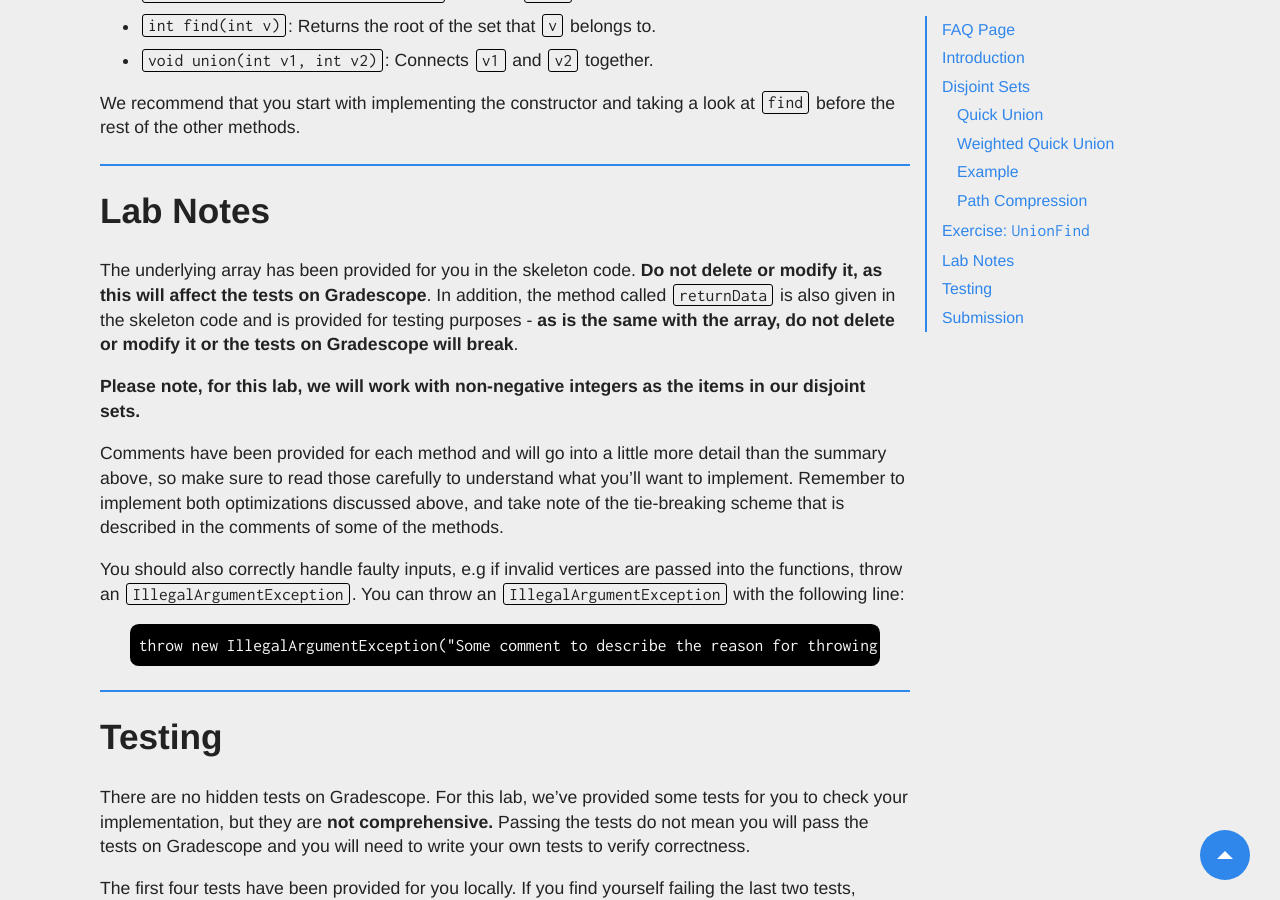
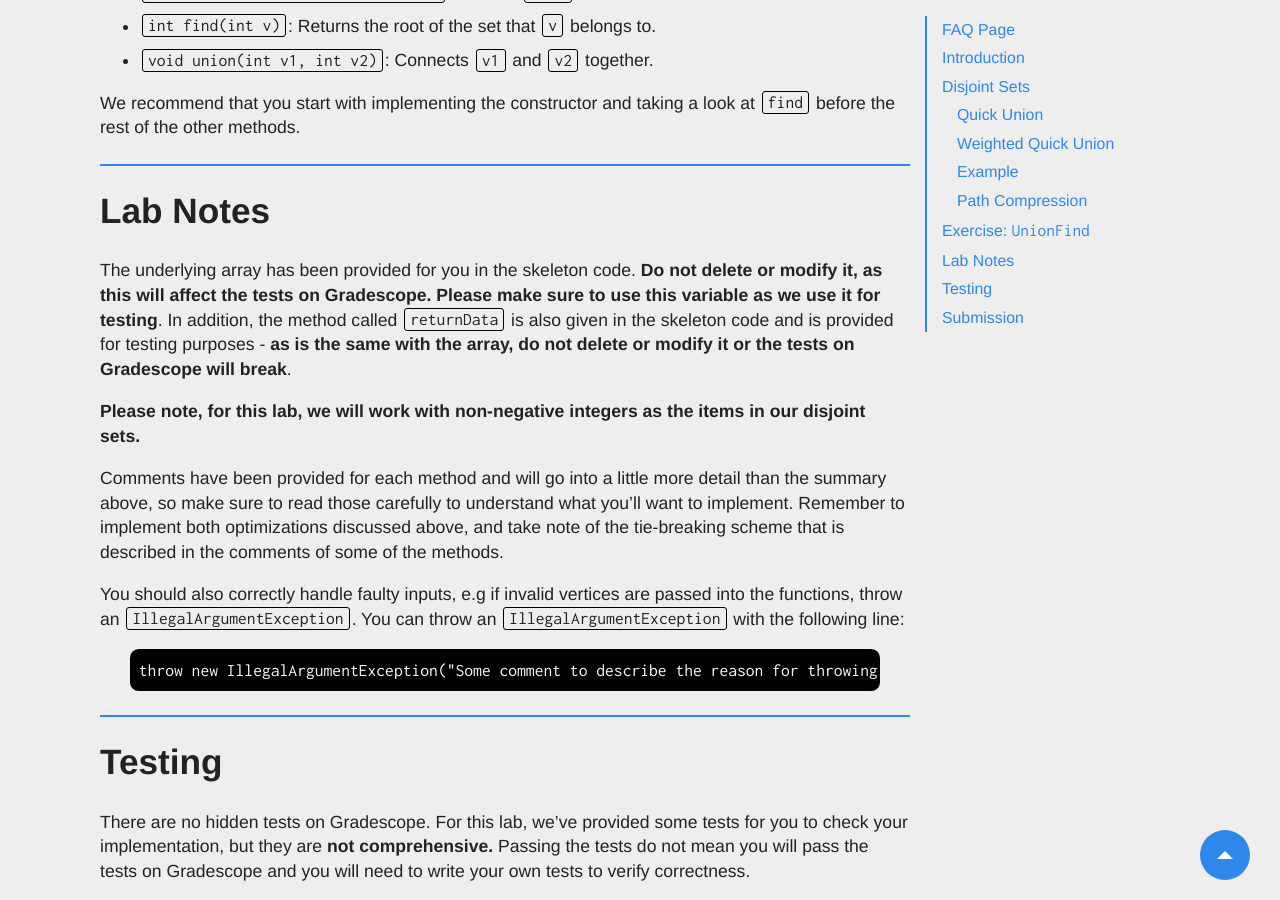
Before and after one commit to Berkeley-CS61B/website-fa23, a Jekyll site: the page built from materials/lab/lab06/index.md, in a window 1280 px wide and 900 px high, scrolled down 8299 px. Built offline with Jekyll 4.4.1, drawn with Linux system fonts in a browser that asks for light colours; nearby versions of some CDN libraries; comment, search, counter and statistics services are not loaded.

Commit message:
Small change

```diff
--- a/materials/lab/lab06/index.md
+++ b/materials/lab/lab06/index.md
@@ -178,10 +178,10 @@ before the rest of the other methods.
 ## Lab Notes
 
 The underlying array has been provided for you in the skeleton code. **Do not delete or
-modify it, as this will affect the tests on Gradescope**. In addition, the method called
-`returnData` is also given in the skeleton code and is provided for testing purposes -
-**as is the same with the array, do not delete or modify it or the tests on Gradescope will
-break**.
+modify it, as this will affect the tests on Gradescope. Please make sure to use this
+variable as we use it for testing**. In addition, the method called `returnData` is also
+given in the skeleton code and is provided for testing purposes - **as is the same with
+the array, do not delete or modify it or the tests on Gradescope will break**.
 
 **Please note, for this lab, we will work with non-negative integers as the items
 in our disjoint sets.**
```
